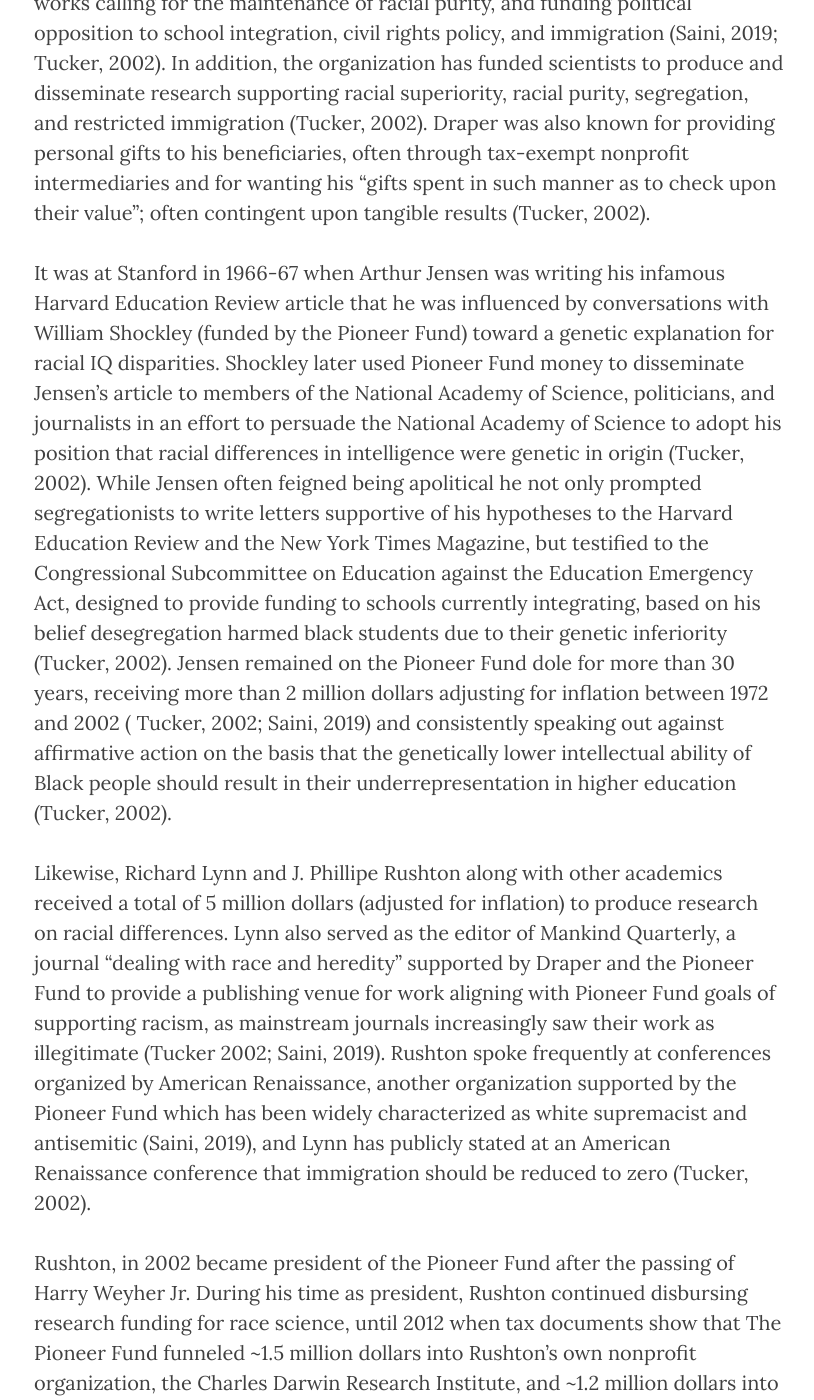
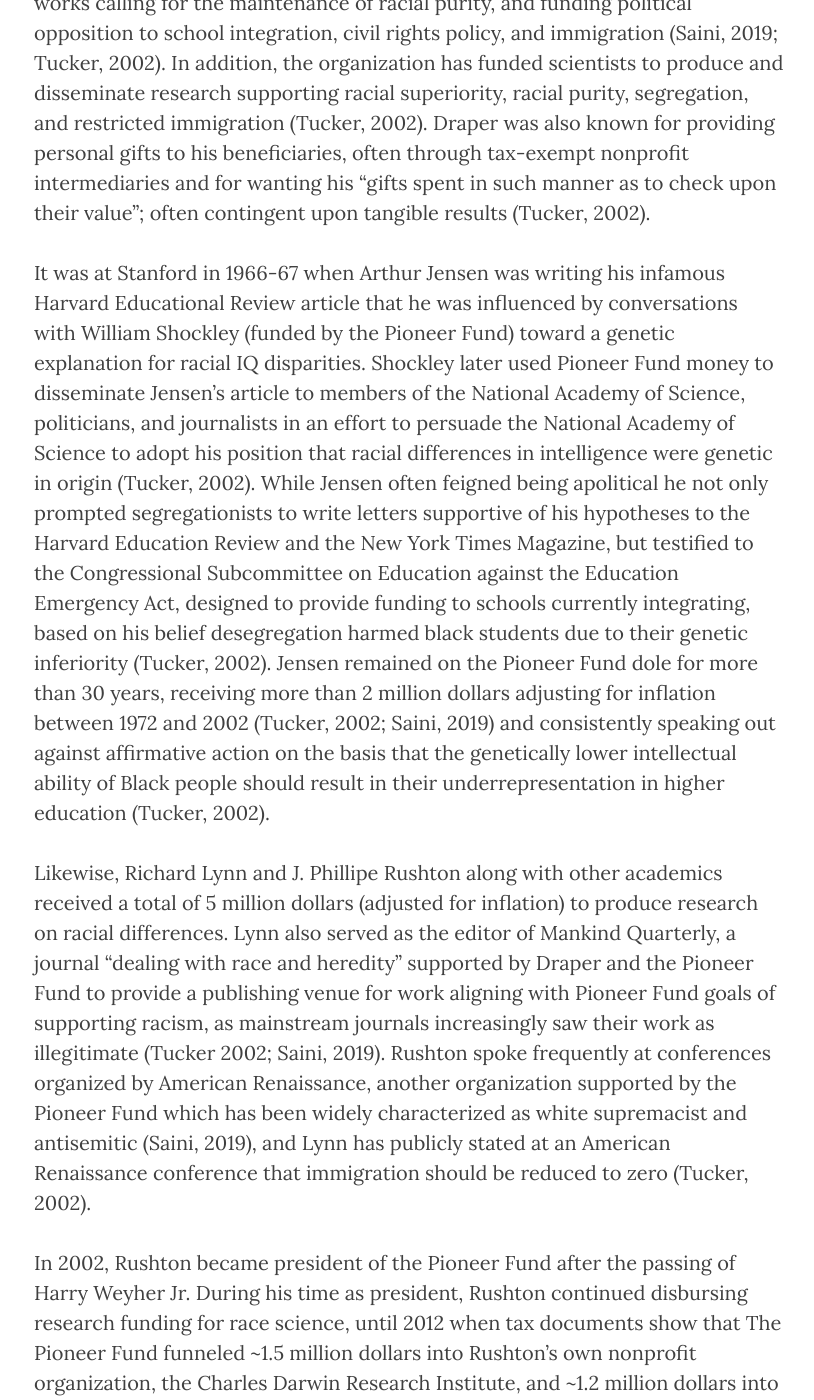
Before and after one commit to KevinABird/KevinABird.github.io, a Jekyll site: the page built from _posts/2019-12-18-The-Genetic-Hypothesis-and-Scientific-Racism.md, in a window 1280 px wide and 1400 px high, scrolled down 1106 px. Shown: the whole window, without its empty margins (231-1045 px from the left). Built offline with Jekyll 4.4.1, drawn with Linux system fonts in a browser that asks for light colours; nearby versions of some CDN libraries; some of the changed text lies outside the part shown.

Commit message:
Update 2019-12-18-The-Genetic-Hypothesis-and-Scientific-Racism.md

```diff
--- a/_posts/2019-12-18-The-Genetic-Hypothesis-and-Scientific-Racism.md
+++ b/_posts/2019-12-18-The-Genetic-Hypothesis-and-Scientific-Racism.md
@@ -6,17 +6,17 @@
 
 It is difficult to understand how this debate about the role of genetics in the Black-white IQ score gap has persisted in the mainstream and academic discourse given the low quality of evidence in favor of substantial genetic cause and the methodological and conceptual mistakes made by the main proponents of the genetic hypothesis. However, the persistence of the debate is more understandable if we stop thinking about the genetic hypothesis as a good faith scientific venture, and rather as a concerted effort to inject and distribute fringe ideas into the mainstream. This may seem to be a hefty accusation, but I intend to defend it.
 
-Both the old (Arthur Jensen, J. Philippe Rushton, Richard Lynn),  and the new (Emil Kirkegaard, Davide Piffer, and John Fuerst) keepers of the flame of scientifc racism have received funding and worked in further capacities with the Pioneer Fund or directly related organizations. The Pioneer fund was founded in 1937 by the white supremacist Wickliffe Draper. Since it’s creation, the Pioneer Fund has been directly involved with the dissemination of nazi propaganda films and works calling for the maintenance of racial purity, and funding political opposition to school integration, civil rights policy, and immigration (Saini, 2019; Tucker, 2002). In addition, the organization has funded scientists to produce and disseminate research supporting racial superiority, racial purity, segregation, and restricted immigration (Tucker, 2002). Draper was also known for providing personal gifts to his beneficiaries, often through tax-exempt nonprofit intermediaries and for wanting his “gifts spent in such manner as to check upon their value”; often contingent upon tangible results (Tucker, 2002).
+Both the old (Arthur Jensen, J. Philippe Rushton, Richard Lynn),  and the new (Emil Kirkegaard, Davide Piffer, and John Fuerst) keepers of the flame of scientifc racism have received funding and worked in further capacities with the Pioneer Fund or directly related organizations. The Pioneer fund was founded in 1937 by the white supremacist Wickliffe Draper. Since its creation, the Pioneer Fund has been directly involved with the dissemination of Nazi propaganda films and works calling for the maintenance of racial purity, and funding political opposition to school integration, civil rights policy, and immigration (Saini, 2019; Tucker, 2002). In addition, the organization has funded scientists to produce and disseminate research supporting racial superiority, racial purity, segregation, and restricted immigration (Tucker, 2002). Draper was also known for providing personal gifts to his beneficiaries, often through tax-exempt nonprofit intermediaries and for wanting his “gifts spent in such manner as to check upon their value”; often contingent upon tangible results (Tucker, 2002).
 
- It was at Stanford in 1966-67 when Arthur Jensen was writing his infamous Harvard Education Review article that he was influenced by conversations with William Shockley (funded by the Pioneer Fund) toward a genetic explanation for racial IQ disparities. Shockley later used Pioneer Fund money to disseminate Jensen’s article to members of the National Academy of Science, politicians, and journalists in an effort to persuade the National Academy of Science to adopt his position that racial differences in intelligence were genetic in origin (Tucker, 2002). While Jensen often feigned being apolitical he not only prompted segregationists to write letters supportive of his hypotheses to the Harvard Education Review and the New York Times Magazine, but testified to the Congressional Subcommittee on Education against the Education Emergency Act, designed to provide funding to schools currently integrating, based on his belief desegregation harmed black students due to their genetic inferiority (Tucker, 2002). Jensen remained on the Pioneer Fund dole for more than 30 years, receiving more than 2 million dollars adjusting for inflation between 1972 and 2002 ( Tucker, 2002; Saini, 2019) and consistently speaking out against affirmative action on the basis that the genetically lower intellectual ability of Black people should result in their underrepresentation in higher education (Tucker, 2002).
+ It was at Stanford in 1966-67 when Arthur Jensen was writing his infamous Harvard Educational Review article that he was influenced by conversations with William Shockley (funded by the Pioneer Fund) toward a genetic explanation for racial IQ disparities. Shockley later used Pioneer Fund money to disseminate Jensen’s article to members of the National Academy of Science, politicians, and journalists in an effort to persuade the National Academy of Science to adopt his position that racial differences in intelligence were genetic in origin (Tucker, 2002). While Jensen often feigned being apolitical he not only prompted segregationists to write letters supportive of his hypotheses to the Harvard Education Review and the New York Times Magazine, but testified to the Congressional Subcommittee on Education against the Education Emergency Act, designed to provide funding to schools currently integrating, based on his belief desegregation harmed black students due to their genetic inferiority (Tucker, 2002). Jensen remained on the Pioneer Fund dole for more than 30 years, receiving more than 2 million dollars adjusting for inflation between 1972 and 2002 (Tucker, 2002; Saini, 2019) and consistently speaking out against affirmative action on the basis that the genetically lower intellectual ability of Black people should result in their underrepresentation in higher education (Tucker, 2002).
 
 Likewise, Richard Lynn and J. Phillipe Rushton along with other academics received a total of 5 million dollars (adjusted for inflation) to produce research on racial differences. Lynn also served as the editor of Mankind Quarterly, a journal “dealing with race and heredity” supported by Draper and the Pioneer Fund to provide a publishing venue for work aligning with Pioneer Fund goals of supporting racism, as mainstream journals increasingly saw their work as illegitimate (Tucker 2002; Saini, 2019). Rushton spoke frequently at conferences organized by American Renaissance, another organization supported by the Pioneer Fund which has been widely characterized as white supremacist and antisemitic (Saini, 2019), and Lynn has publicly stated at an American Renaissance conference that immigration should be reduced to zero (Tucker, 2002).
 
-Rushton, in 2002 became president of the Pioneer Fund after the passing of Harry Weyher Jr. During his time as president, Rushton continued disbursing research funding for race science, until 2012 when tax documents show that The Pioneer Fund funneled ~1.5 million dollars into Rushton’s own nonprofit organization, the Charles Darwin Research Institute, and ~1.2 million dollars into Richard Lynn’s organization the Ulster Institute for Social Research (Jedidiah Carlson, Personal Communication). It is at the Ulster Institute for Social Research that Mankind Quarterly is currently published (Saini, 2019). The Ulster Institute is also where Emil Kirkegaard, Davide Piffer, and John Fuerst have been employed for various lengths of time as research associates, co-authoring several papers with Richard Lynn in mainstream journals, Mankind Quarterly, and the OpenPsych journals founded by Kirkegaard and Piffer. The OpenPsych journals have no formal review process, are mainly reviewed by the small circle of Pioneer Fund associated researchers (Saini, 2019), and are not indexed in any bibliometric databases, but are used to disseminate work by Kirkegaard and others not fit for legitimate venues. Kirkegaard is also the current owner of the Mankind Quarterly web domain (Jedidiah Carlson, personal communications).
+In 2002, Rushton became president of the Pioneer Fund after the passing of Harry Weyher Jr. During his time as president, Rushton continued disbursing research funding for race science, until 2012 when tax documents show that The Pioneer Fund funneled ~1.5 million dollars into Rushton’s own nonprofit organization, the Charles Darwin Research Institute, and ~1.2 million dollars into Richard Lynn’s organization, the Ulster Institute for Social Research (Jedidiah Carlson, Personal Communication). It is at the Ulster Institute for Social Research that Mankind Quarterly is currently published (Saini, 2019). The Ulster Institute is also where Emil Kirkegaard, Davide Piffer, and John Fuerst have been employed for various lengths of time as research associates, co-authoring several papers with Richard Lynn in mainstream journals, Mankind Quarterly, and the OpenPsych journals founded by Kirkegaard and Piffer. The OpenPsych journals have no formal review process, are mainly reviewed by the small circle of Pioneer Fund associated researchers (Saini, 2019), and are not indexed in any bibliometric databases, but are used to disseminate work by Kirkegaard and others not fit for legitimate venues. Kirkegaard is also the current owner of the Mankind Quarterly web domain (Jedidiah Carlson, personal communications).
 
 Either due to pre-existing alignment with Pioneer Fund ideals or motivation from consistent funding, these scientists have undertaken a strongly political and ideological cause that has taken them far from mainstream science, and frequently outside of science altogether. They regularly coauthor together, they review each others books, they disproportionately cite their own or each other’s work. It is an insular, and self-sustaining scientific community that eschews methodological and conceptual standards and largely ignores substantial criticisms. Given this historical context, it is now more understandable how the debate over genetic contribution to the Black-white IQ gap has persisted: because there is an intentional and concerted effort to keep it alive that is not beholden to standards and practices of mainstream science.
 
-Despite this concerted effort to spread scientific racism, there is reason to be optimistic. Over the last decade the Pioneer Fund appears to have emptied most of its accounts and is at a low level of activity and the Ulster Institute is similarly operating on slim budgets (Saini, 2019). The Pioneer fund has not directly funded a research grant since 2016 (in the amount of $30,000 to Aurelio Figueredo at the University of Arizona), though the most recent tax documents indicate that the organization continues to bring in tens of thousands of dollars from the sale of stock holdings and personal contributions from Secretary/Treasurer, Edward Miller. .The Charles Darwin Institute after Rushton’s death has also been renamed to “The JSP Educational Foundation” and stopped its research endeavors (Jedidiah Carlson, personal communication). Instead of Nobel Laureates and respected tenure track faculty the new generation of race scientists on the Pioneer Fund dole are untrained post-graduates. While the campaign to promote scientific racism is losing ground in academic venues, it is still lively in online communities under monikers like “Human Biodiversity” and “Race Realism” (Saini, 2019).
+Despite this concerted effort to spread scientific racism, there is reason to be optimistic. Over the last decade the Pioneer Fund appears to have emptied most of its accounts and is at a low level of activity, and the Ulster Institute is similarly operating on slim budgets (Saini, 2019). The Pioneer fund has not directly funded a research grant since 2016 (in the amount of $30,000 to Aurelio Figueredo at the University of Arizona), though the most recent tax documents indicate that the organization continues to bring in tens of thousands of dollars from the sale of stock holdings and personal contributions from Secretary/Treasurer Edward Miller.The Charles Darwin Institute after Rushton’s death has also been renamed “The JSP Educational Foundation” and stopped its research endeavors (Jedidiah Carlson, personal communication). Instead of Nobel Laureates and respected tenure track faculty the new generation of race scientists on the Pioneer Fund dole are untrained post-graduates. While the campaign to promote scientific racism is losing ground in academic venues, it is still lively in online communities under monikers like “Human Biodiversity” and “Race Realism” (Saini, 2019).
 
 Fortunately scientists’ contributions can help clarify misconceptions, correct mistaken claims, and shift public perceptions. Careful, responsible data analysis like those in Martin et al. (2017) and Freese et al. (2019) can prevent the spread of shoddy race science, clearly written explainers like Rosenberg et al. (2019) and Coop (2019) help educate non-specialists in interpretation and understanding of the latest genetic work, and community statements from societies like the American Society of Human Genetics (“ASHG Denounces Attempts to Link Genetics and Racial Supremacy,” 2018) and American Association of Physical Anthropologists (Fuentes et al., 2019) help clarify the scientific consensus position. A concerted effort from the scientific mainstream can curb the spread of scientific racism and ensure that the arc of the moral universe bends toward justice.
 
```
